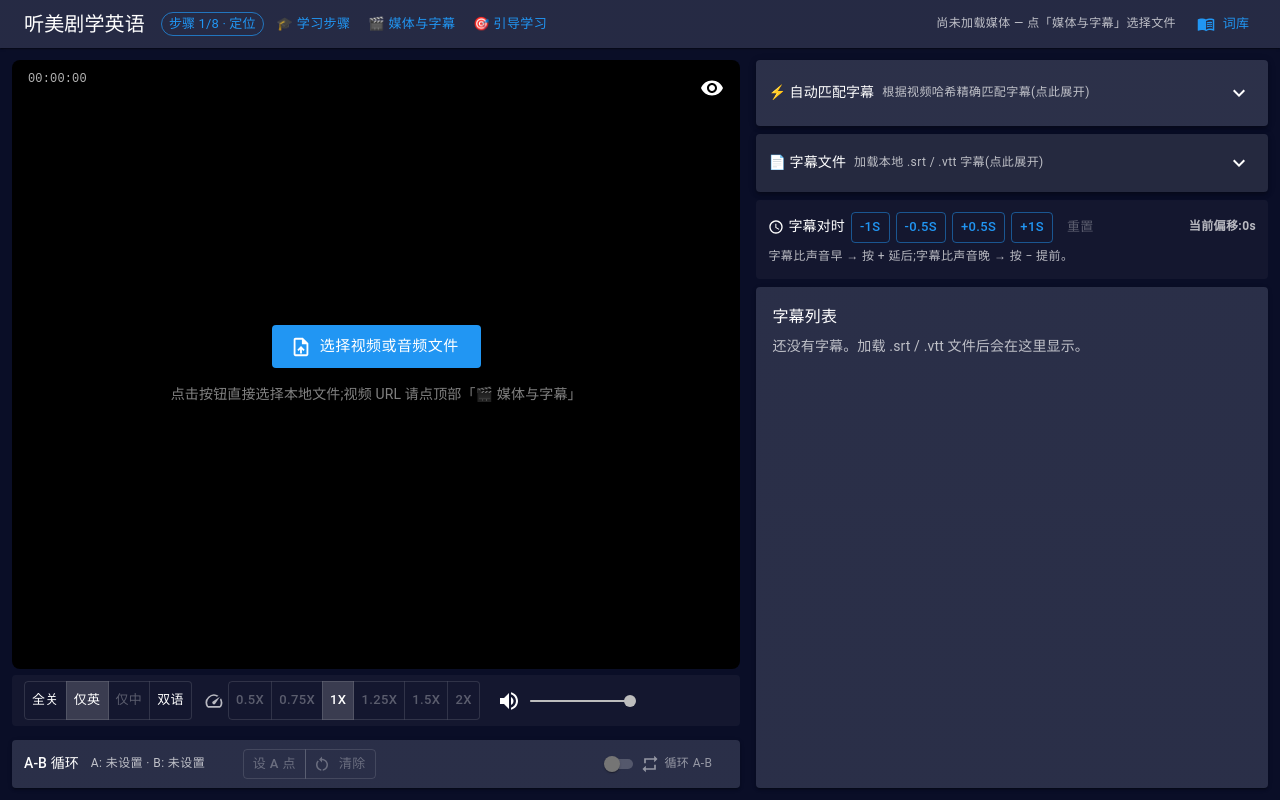
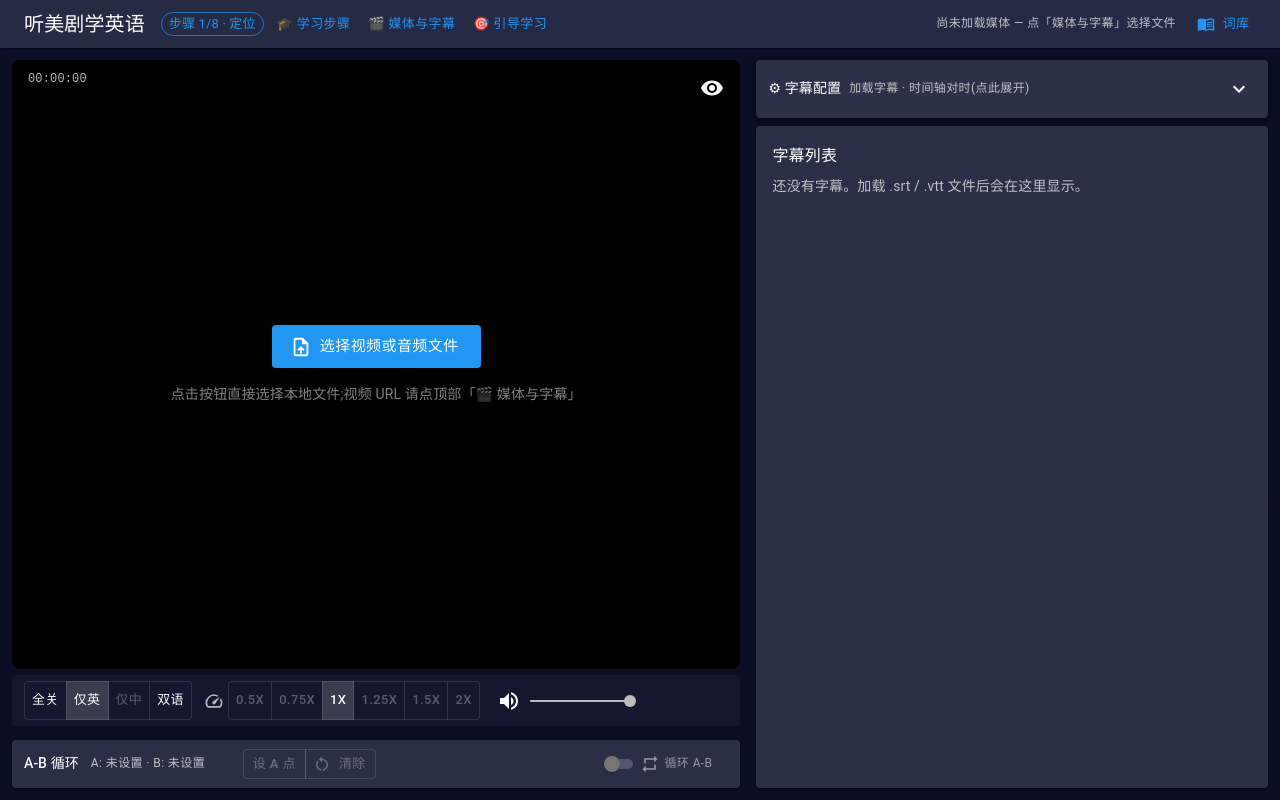
Before and after one commit to ZebarFish/MovieLearning, a React (Vite) app: page / in a window 1280 px wide. Built offline with nearby package versions, Linux system fonts and the light colour scheme.

Commit message:
ui: merge subtitle controls into one collapsible 字幕配置 panel
- Remove AutoSubtitleMatch from the main stage (still in the media drawer)
- 字幕文件 + 字幕对时 now live inside a single collapsible 字幕配置 panel
- Add generic CollapsiblePanel component

```diff
--- a/src/App.tsx
+++ b/src/App.tsx
@@ -30,6 +30,7 @@ import { LearningSteps } from './components/LearningSteps';
 import { SubtitleDownloader } from './components/SubtitleDownloader';
 import { SubtitleFileLoader } from './components/SubtitleFileLoader';
 import { SubtitleOffsetControl } from './components/SubtitleOffsetControl';
+import { CollapsiblePanel } from './components/CollapsiblePanel';
 import { AutoSubtitleMatch } from './components/AutoSubtitleMatch';
 import { shiftTracks } from './utils/subtitleOffset';
 import { WordDetailCard } from './components/WordDetailCard';
@@ -512,25 +513,16 @@ export default function App(): JSX.Element {
             flexDirection: 'column',
           }}
         >
-          <AutoSubtitleMatch
-            videoFile={
-              videoSource && !videoSource.isRemote
-                ? videoSource.file ?? null
-                : null
-            }
-            onAddTrack={handleAddTrackFromFile}
-            collapsible
-            defaultExpanded={false}
-          />
-          <SubtitleFileLoader
-            onAddTrack={handleAddTrackFromFile}
-            collapsible
-            defaultExpanded={false}
-          />
-          <SubtitleOffsetControl
-            offset={subtitleOffset}
-            onChange={setSubtitleOffset}
-          />
+          <CollapsiblePanel
+            title="字幕配置"
+            hint="加载字幕 · 时间轴对时(点此展开)"
+          >
+            <SubtitleFileLoader onAddTrack={handleAddTrackFromFile} />
+            <SubtitleOffsetControl
+              offset={subtitleOffset}
+              onChange={setSubtitleOffset}
+            />
+          </CollapsiblePanel>
           <Box sx={{ flex: 1, minHeight: 0 }}>
           {guided && studyStage === 'blind' ? (
             <BlindPanel
--- /dev/null
+++ b/src/components/CollapsiblePanel.tsx
@@ -0,0 +1,78 @@
+/**
+ * CollapsiblePanel
+ *
+ * Generic one-line collapsible section used on the main stage to keep the
+ * right column compact. Collapsed state shows the title plus a hint.
+ */
+import { useState, type ReactNode } from 'react';
+import {
+  Box,
+  Collapse,
+  IconButton,
+  Paper,
+  Stack,
+  Typography,
+} from '@mui/material';
+import ExpandMoreIcon from '@mui/icons-material/ExpandMore';
+
+interface CollapsiblePanelProps {
+  /** Section title shown on the collapsed header line. */
+  title: string;
+  /** Short hint rendered next to the title when collapsed. */
+  hint?: string;
+  defaultExpanded?: boolean;
+  children: ReactNode;
+}
+
+export function CollapsiblePanel({
+  title,
+  hint,
+  defaultExpanded = false,
+  children,
+}: CollapsiblePanelProps): JSX.Element {
+  const [expanded, setExpanded] = useState<boolean>(defaultExpanded);
+  return (
+    <Paper elevation={3} sx={{ p: 1.5, mb: 1 }}>
+      <Stack
+        direction="row"
+        spacing={1}
+        alignItems="center"
+        onClick={() => setExpanded((v) => !v)}
+        sx={{ cursor: 'pointer', userSelect: 'none' }}
+      >
+        <Typography variant="subtitle2" sx={{ whiteSpace: 'nowrap' }}>
+          ⚙ {title}
+        </Typography>
+        {!expanded && hint && (
+          <Typography
+            variant="caption"
+            color="text.secondary"
+            sx={{
+              flex: 1,
+              minWidth: 0,
+              overflow: 'hidden',
+              textOverflow: 'ellipsis',
+              whiteSpace: 'nowrap',
+            }}
+          >
+            {hint}
+          </Typography>
+        )}
+        {expanded && <Box sx={{ flexGrow: 1 }} />}
+        <IconButton
+          size="small"
+          aria-label={expanded ? '收起' : '展开'}
+          sx={{
+            transform: expanded ? 'rotate(180deg)' : 'none',
+            transition: 'transform 0.2s',
+          }}
+        >
+          <ExpandMoreIcon />
+        </IconButton>
+      </Stack>
+      <Collapse in={expanded}>
+        <Box sx={{ mt: expanded ? 1 : 0 }}>{children}</Box>
+      </Collapse>
+    </Paper>
+  );
+}
```
